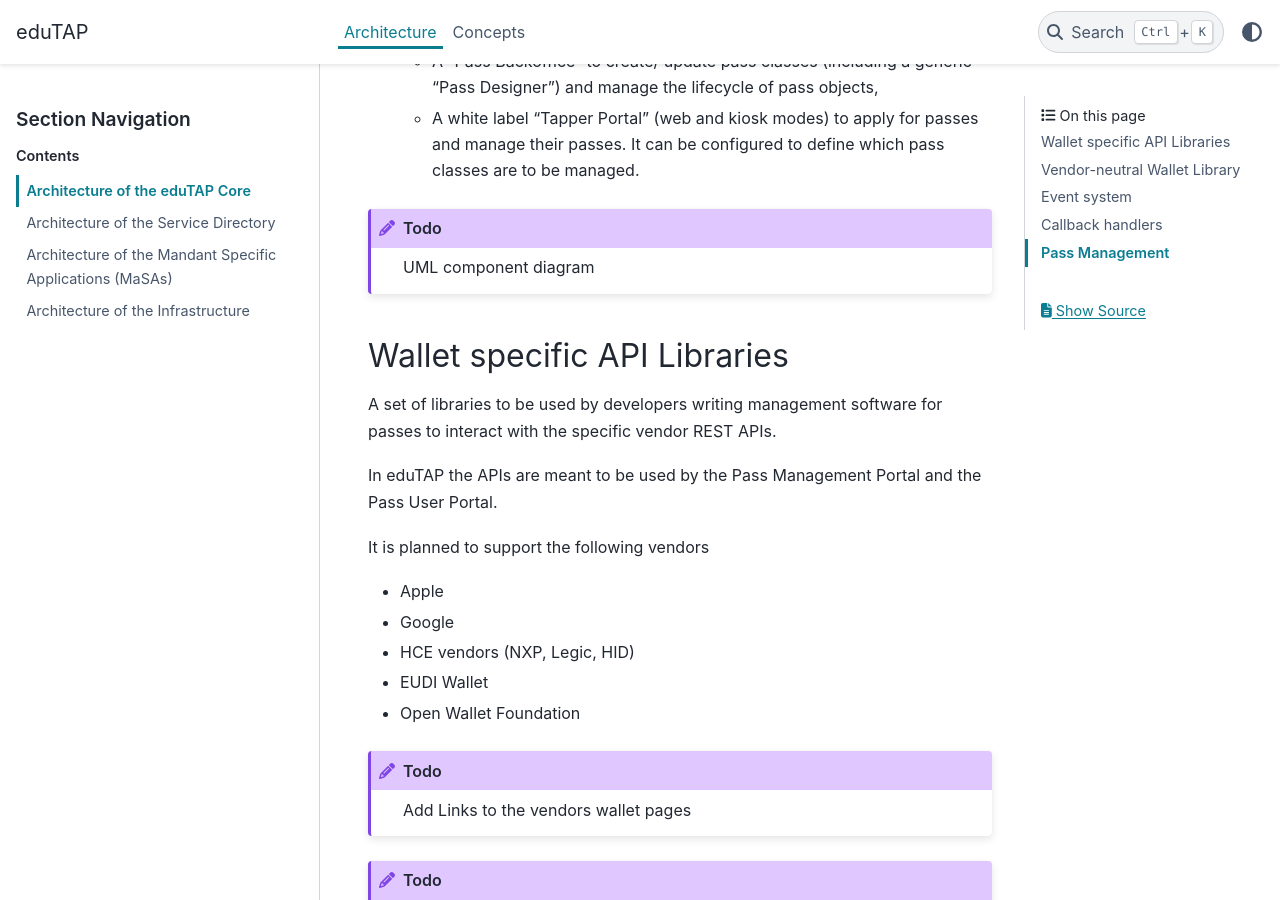
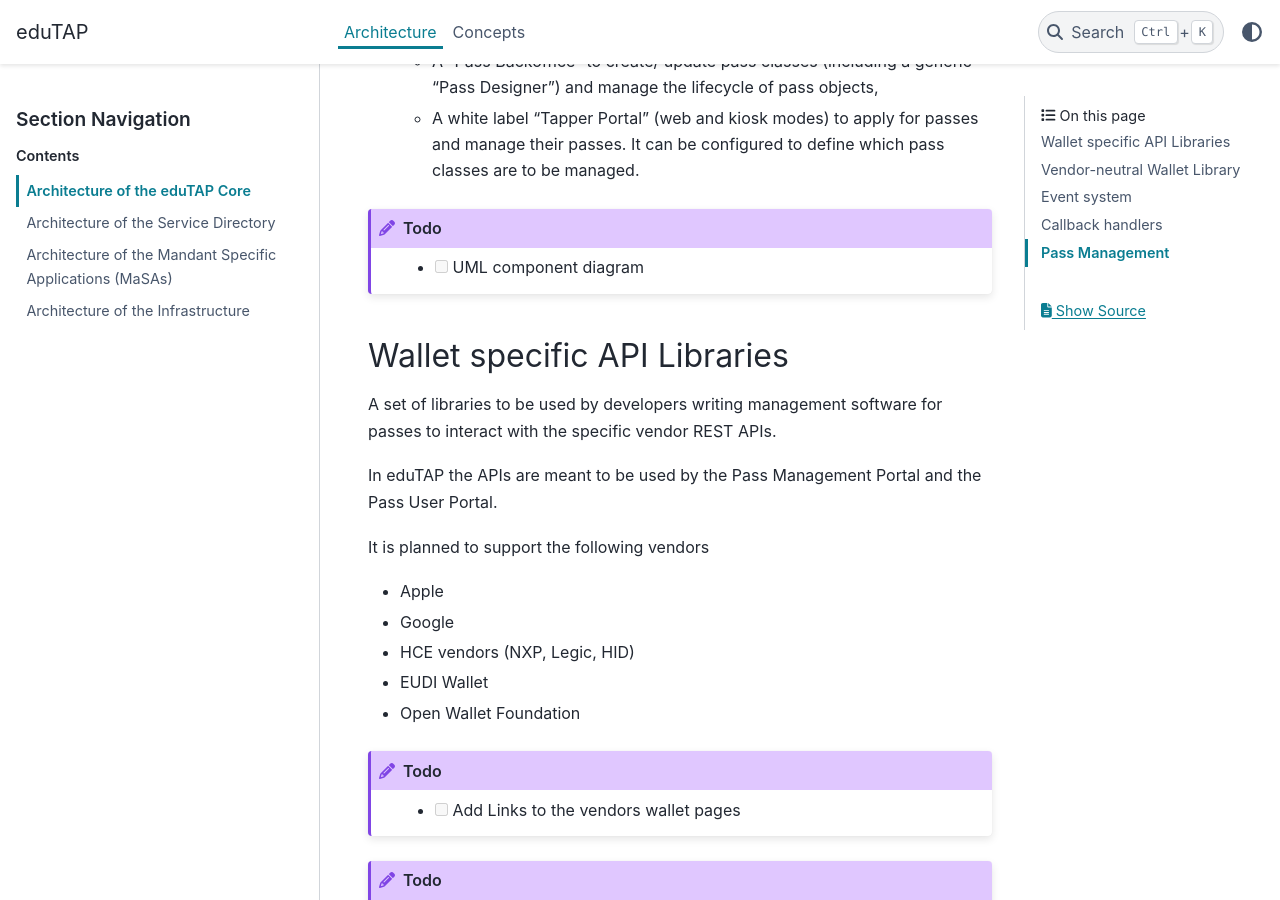
Before and after one commit to edutap-eu/documentation, a Sphinx documentation site: the page built from source/architecture/core.md, in a window 1280 px wide and 900 px high, scrolled down 705 px. Built offline with Sphinx 7.4.7 and the PyData theme 0.15.4, drawn with Linux system fonts in a browser that asks for light colours.

````diff
--- a/source/architecture/core.md
+++ b/source/architecture/core.md
@@ -17,7 +17,7 @@
     It can be configured to define which {term}`pass classes <pass class>` are to be managed.
 
 ```{todo}
-UML component diagram
+- [ ] UML component diagram
 ```
 
 ## Wallet specific API Libraries
@@ -35,10 +35,10 @@
 - Open Wallet Foundation
 
 ```{todo}
-Add Links to the vendors wallet pages
+- [ ] Add Links to the vendors wallet pages
 ```
 ```{todo}
-Link the concepts.
+- [ ] Link the concepts.
 ```
 
 At first, we will implement APIs for Google and Apple. The next part focuses on this.
````
Also changed, not shown: source/glossary.md (+2 -5 lines).
